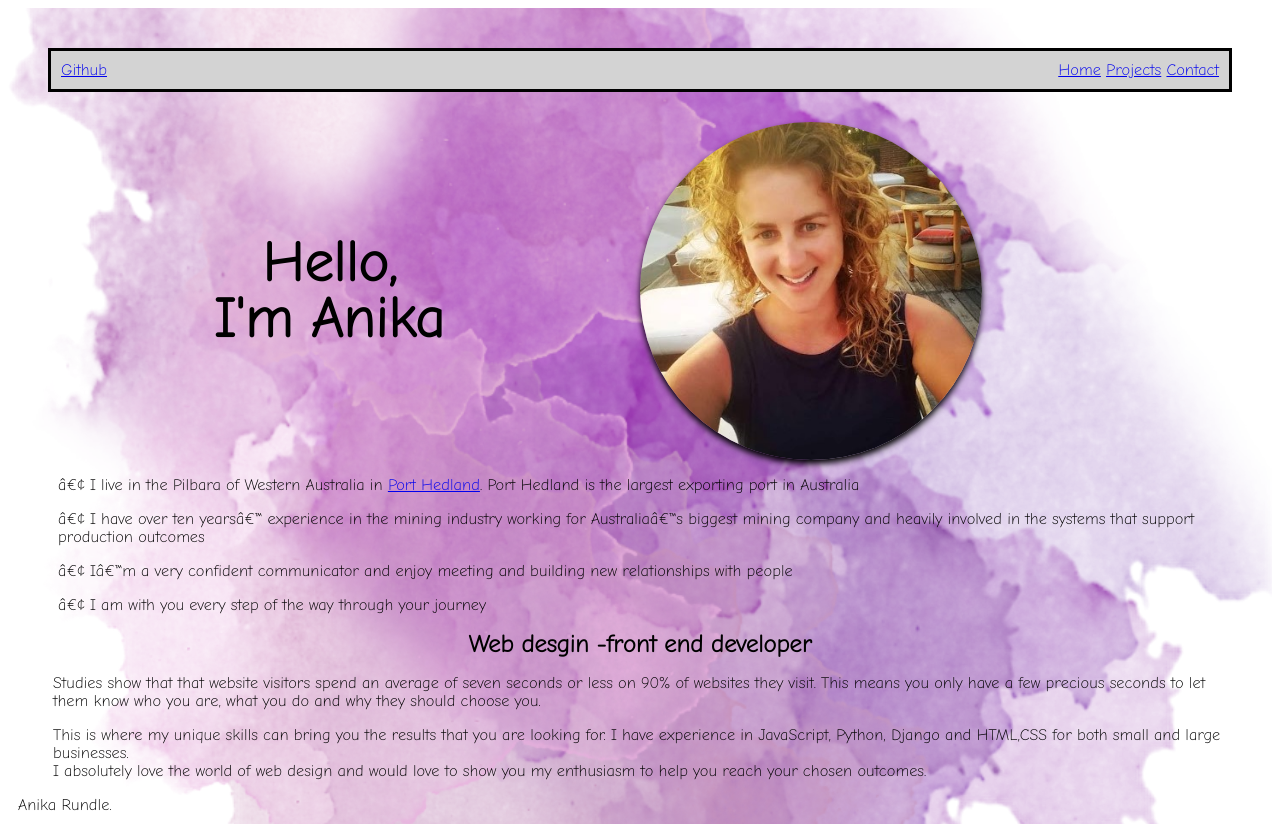
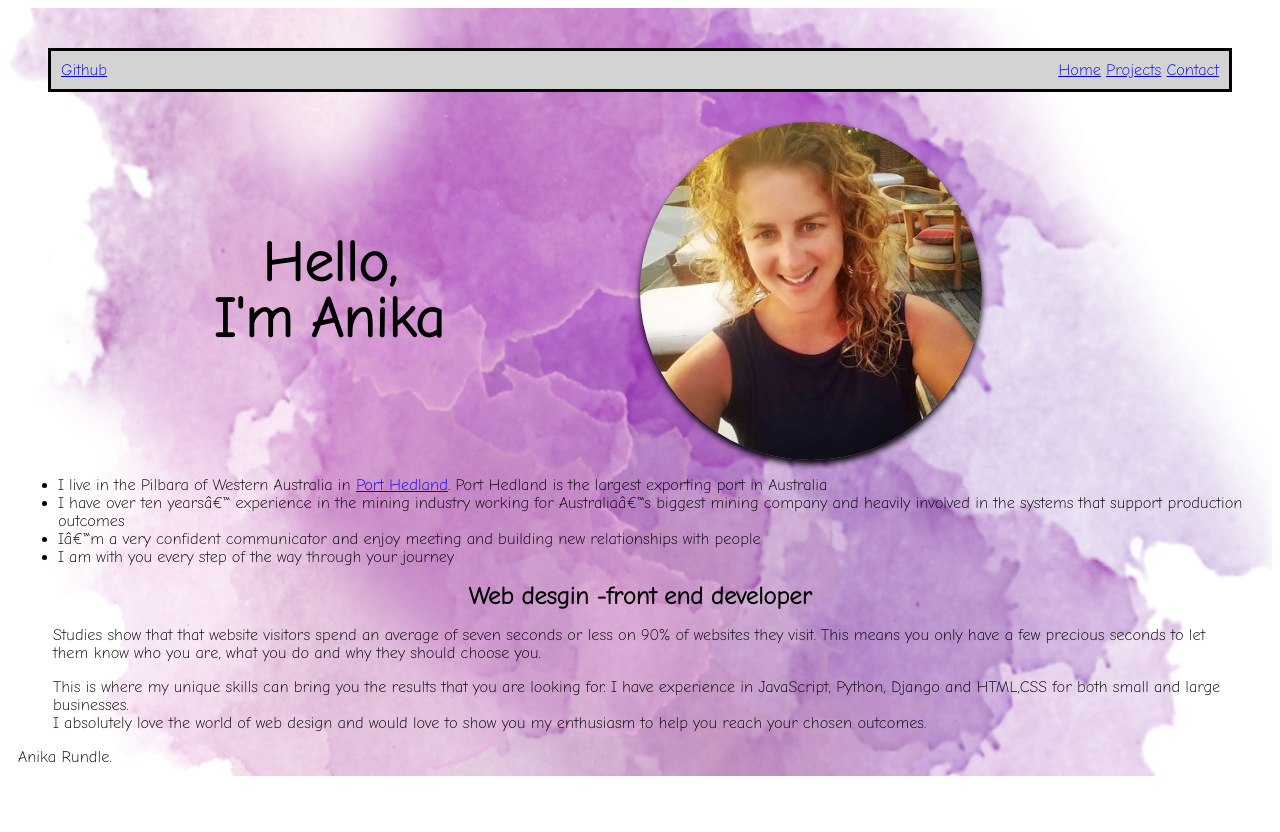
Before and after one commit to runda-git/runda.github.io, a plain HTML site: page index.html in a window 1280 px wide. After the commit the page ends 800 px from the top, so only its background shows below. Drawn offline with Linux system fonts and the light colour scheme.

Commit message:
change file path

```diff
--- a/index.html
+++ b/index.html
@@ -10,7 +10,7 @@
             @import url('https://fonts.googleapis.com/css2?family=Comic+Neue:wght@300&display=swap');
             </style>
     </head>
-        <body background="images/background.png">
+        <body background="Images/background.png">
         <header>
             <nav>
                 <a id=github href="https://github.com/runda87">Github</a>
@@ -21,13 +21,15 @@
         </header>
         <div class="about-grid">
             <h1 class="title">Hello,<br/>I'm <span class="circle-sketch-highlight"> Anika</span></h1>
-            <img class="profile-pic"src="images/Travelpic.jpg"/>
+            <img class="profile-pic"src="Images/Travelpic.jpg"/>
         </div>
         <p>
-            <ul>•	I live in the Pilbara of Western Australia in <a href="https://www.porthedland.wa.gov.au/">Port Hedland</a>. Port Hedland is the largest exporting port in Australia</ul>
-            <ul>•	I have over ten years’ experience in the mining industry working for Australia’s biggest mining company and heavily involved in the systems that support production outcomes </ul>
-            <ul>•	I’m a  very confident communicator and enjoy meeting and building new relationships with people</ul>
-            <ul>•	I am with you every step of the way through your journey</ul>
+            <ul>
+                <li>I live in the Pilbara of Western Australia in <a href="https://www.porthedland.wa.gov.au/">Port Hedland</a>. Port Hedland is the largest exporting port in Australia</li>
+                <li>I have over ten years’ experience in the mining industry working for Australia’s biggest mining company and heavily involved in the systems that support production outcomes </li>
+                <li>I’m a  very confident communicator and enjoy meeting and building new relationships with people</li>
+                <li>I am with you every step of the way through your journey</li>
+            </ul>
         </p>
     </div>
     <div class="code">
```
Also changed, not shown: contact.html (+2 -2 lines), projects.html (+1 -1 lines).
